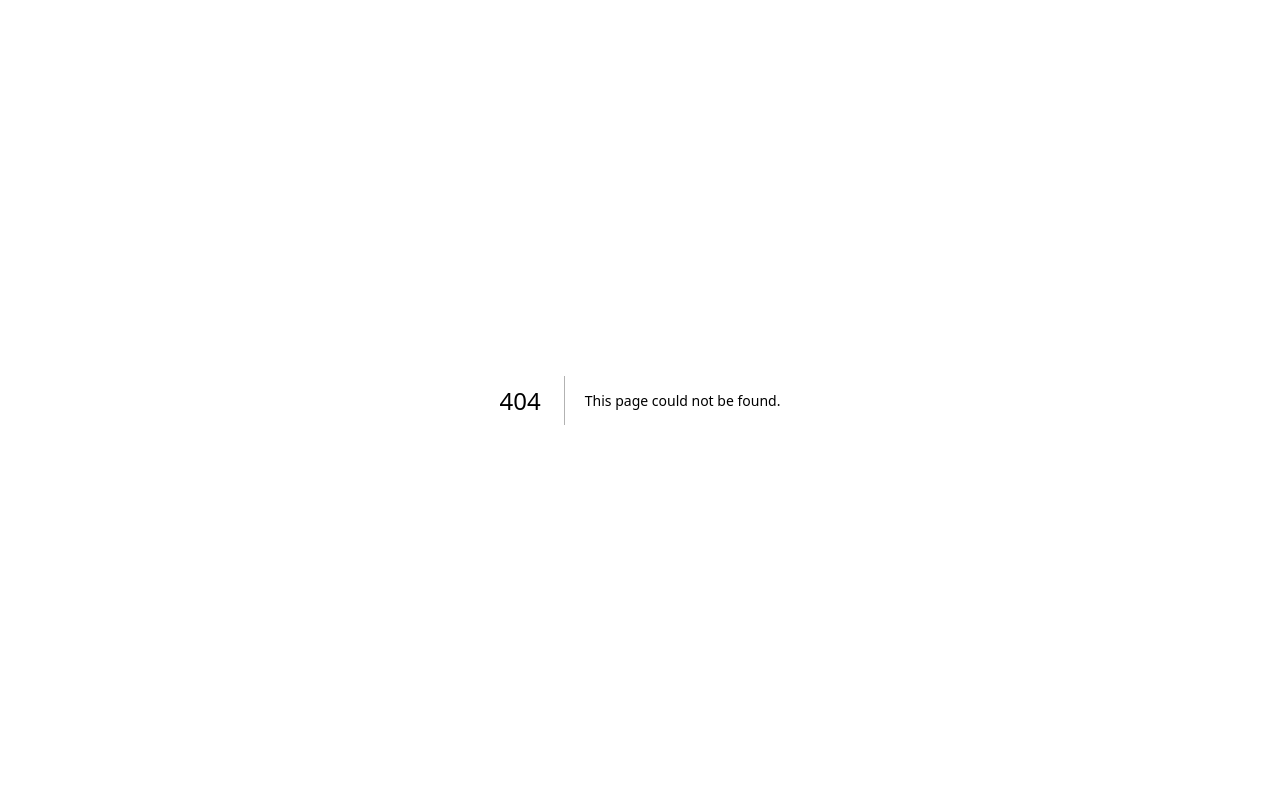
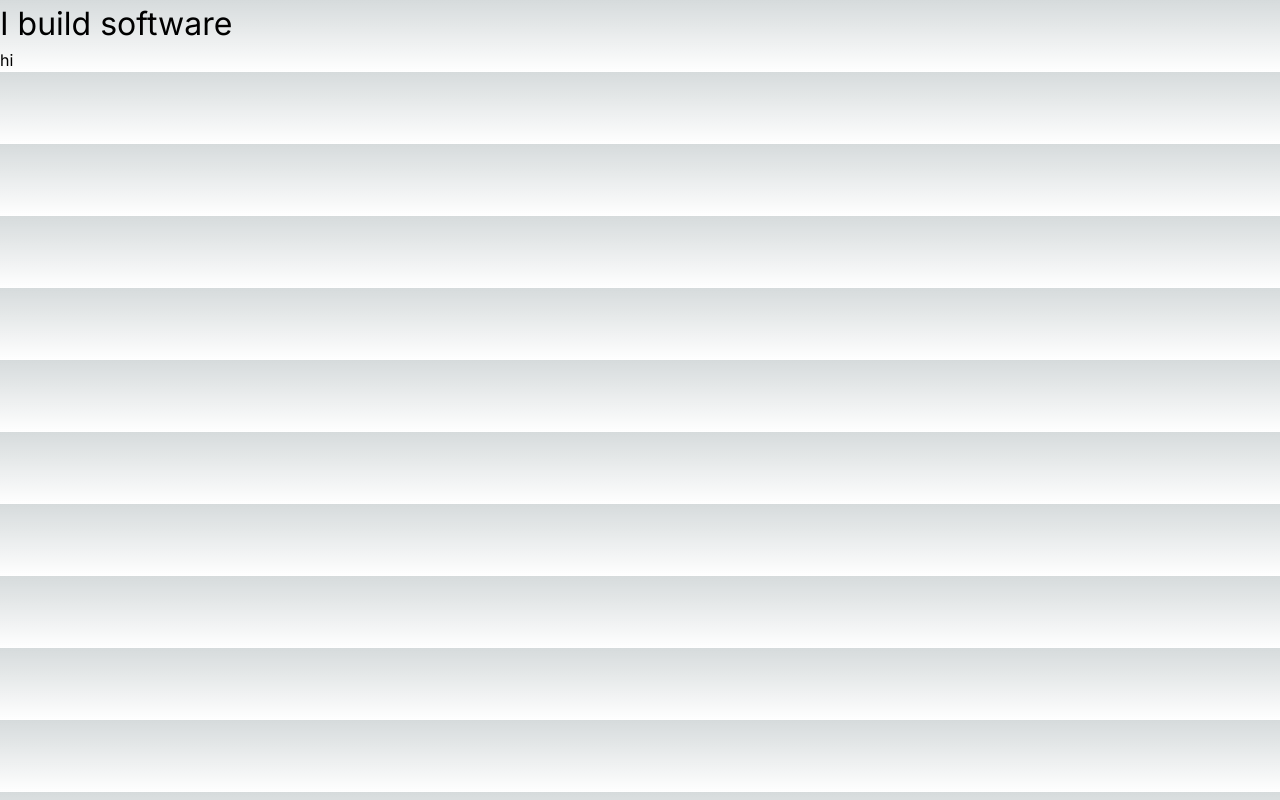
Before and after one commit to chrehall68/chrehall68.github.io, a Next.js app: page /projects in a window 1280 px wide. Before the commit this address had no page. Built offline with nearby package versions, Linux system fonts and the light colour scheme.

Commit message:
use typing animation

```diff
--- /dev/null
+++ b/app/projects/page.tsx
@@ -0,0 +1,31 @@
+'use client'
+import { TypeAnimation } from 'react-type-animation';
+
+const ExampleComponent = () => {
+    return (
+        <TypeAnimation
+            sequence={[
+                // Same substring at the start will only be typed out once, initially
+                'I build Artificial Intelligences',
+                1000, // wait 1s before replacing "Mice" with "Hamsters"
+                'I build robots',
+                1000,
+                'I build apps',
+                1000,
+                'I build software',
+                1000
+            ]}
+            wrapper="span"
+            speed={50}
+            style={{ fontSize: '2em', display: 'inline-block' }}
+            repeat={Infinity}
+        />
+    );
+};
+
+export default function Projects() {
+    return <div>
+        {ExampleComponent()}
+        <p>hi</p>
+    </div>
+}
```
Also changed, not shown: package.json (+5 -4 lines), 1 other file (tests, documents, lock files or other folders).
